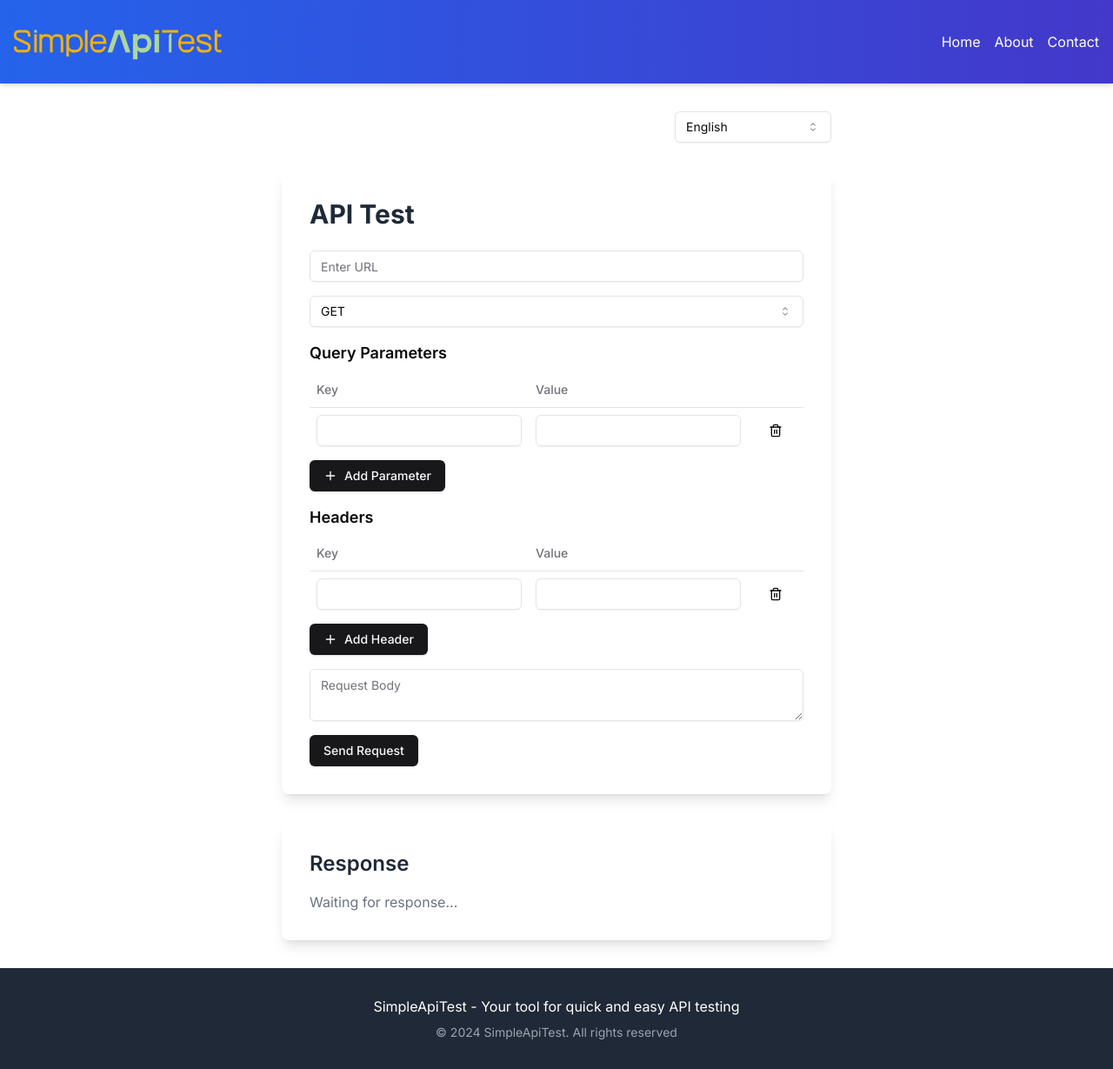
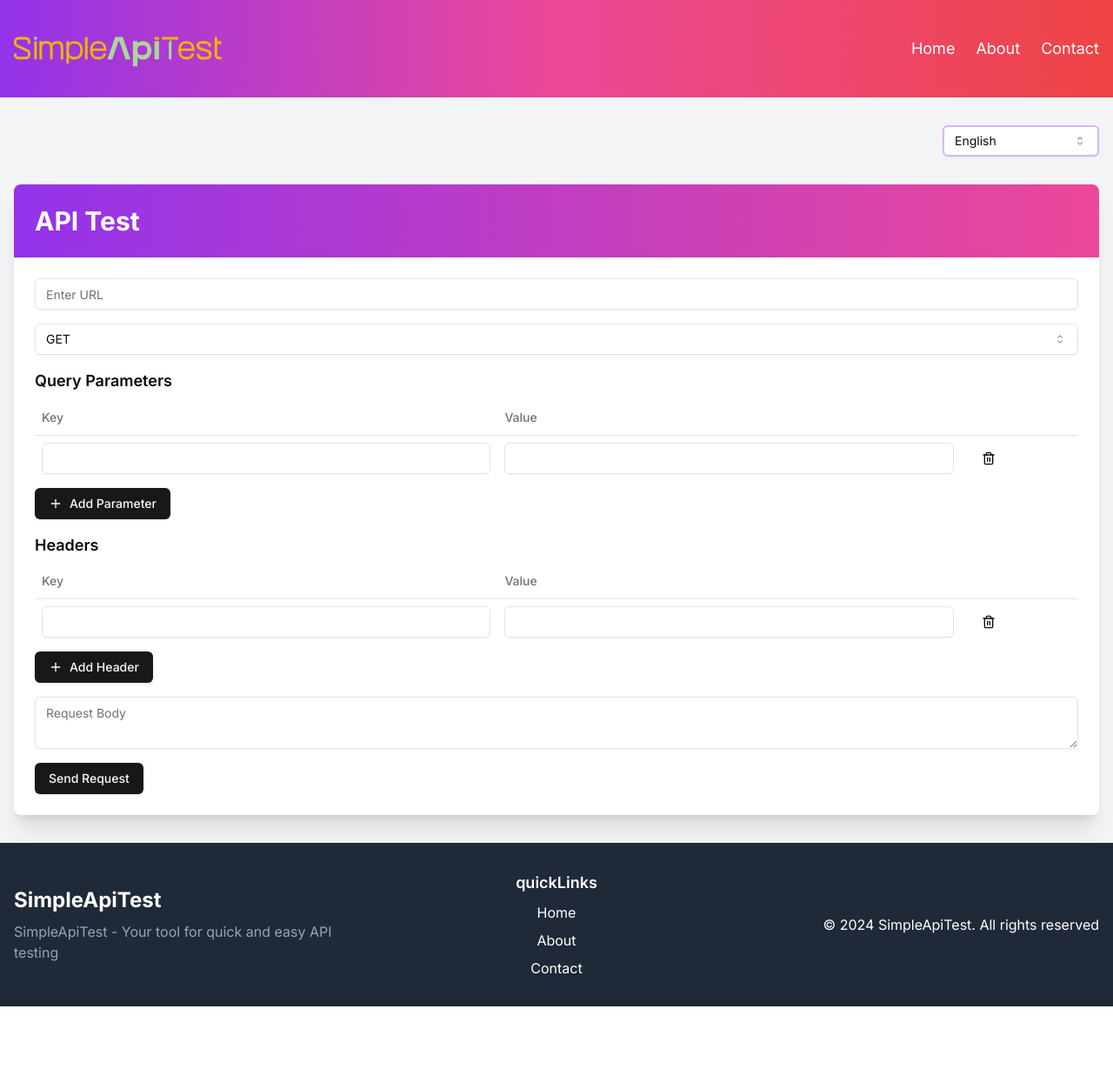
Before and after one commit to AlpsA233/simple-api-test, a Next.js app: page /en in a window 1280 px wide. Shown: the whole page at 87% size. After the commit the page ends 1157 px from the top, so only its background shows below. Built offline with nearby package versions, Linux system fonts and the light colour scheme.

Commit message:
:rainbow: beautify

```diff
--- a/src/app/[locale]/page.tsx
+++ b/src/app/[locale]/page.tsx
@@ -28,11 +28,11 @@ export default function Home({ params: { locale } }: { params: { locale: string
   }
 
   return (
-    <>
-      <main className="flex-1 flex flex-col p-8 max-w-6xl mx-auto">
+    <div className="min-h-screen bg-gray-100">
+      <main className="container mx-auto px-4 py-8">
         <div className="mb-8 flex justify-end">
           <Select value={language} onValueChange={handleLanguageChange}>
-            <SelectTrigger className="w-[180px] bg-white shadow-sm">
+            <SelectTrigger className="w-[180px] bg-white shadow-sm border-2 border-purple-300 focus:border-purple-500">
               <SelectValue placeholder={t('selectLanguage')} />
             </SelectTrigger>
             <SelectContent>
@@ -42,16 +42,26 @@ export default function Home({ params: { locale } }: { params: { locale: string
             </SelectContent>
           </Select>
         </div>
-        <div className="bg-white shadow-lg rounded-lg p-8 mb-8">
-          <h1 className="text-3xl font-bold mb-6 text-gray-800">{t('apiTestTitle')}</h1>
-          <RequestForm onResponse={setResponse} />
+        <div className="bg-white shadow-xl rounded-lg overflow-hidden">
+          <div className="bg-gradient-to-r from-purple-600 to-pink-500 p-6">
+            <h1 className="text-3xl font-bold text-white">{t('apiTestTitle')}</h1>
+          </div>
+          <div className="p-6">
+            <RequestForm onResponse={setResponse} />
+          </div>
         </div>
-        <div className="bg-white shadow-lg rounded-lg p-8">
-          <h2 className="text-2xl font-semibold mb-4 text-gray-800">{t('responseTitle')}</h2>
-          <ResponseDisplay response={response} />
-        </div>
+        {response && (
+          <div className="mt-8 bg-white shadow-xl rounded-lg overflow-hidden">
+            <div className="bg-gradient-to-r from-green-500 to-teal-500 p-6">
+              <h2 className="text-2xl font-semibold text-white">{t('responseTitle')}</h2>
+            </div>
+            <div className="p-6">
+              <ResponseDisplay response={response} />
+            </div>
+          </div>
+        )}
       </main>
       <Toaster />
-    </>
+    </div>
   )
 }
--- a/src/app/components/Footer.tsx
+++ b/src/app/components/Footer.tsx
@@ -3,10 +3,25 @@ import { useTranslations } from 'next-intl'
 export default function Footer() {
   const t = useTranslations()
   return (
-    <footer className="bg-gray-800 text-white py-8">
-      <div className="container mx-auto text-center">
-        <p className="mb-2">{t('footerText')}</p>
-        <p className="text-sm text-gray-400">&copy; {new Date().getFullYear()} SimpleApiTest. {t('allRightsReserved')}</p>
+    <footer className="bg-gray-800 text-white">
+      <div className="container mx-auto px-4 py-8">
+        <div className="flex flex-wrap justify-between items-center">
+          <div className="w-full md:w-1/3 text-center md:text-left mb-6 md:mb-0">
+            <h2 className="text-2xl font-bold mb-2">SimpleApiTest</h2>
+            <p className="text-gray-400">{t('footerText')}</p>
+          </div>
+          <div className="w-full md:w-1/3 text-center mb-6 md:mb-0">
+            <h3 className="text-lg font-semibold mb-2">{t('quickLinks')}</h3>
+            <ul className="space-y-2">
+              <li><a href="#" className="hover:text-purple-300 transition-colors">{t('home')}</a></li>
+              <li><a href="#" className="hover:text-purple-300 transition-colors">{t('about')}</a></li>
+              <li><a href="#" className="hover:text-purple-300 transition-colors">{t('contact')}</a></li>
+            </ul>
+          </div>
+          <div className="w-full md:w-1/3 text-center md:text-right">
+            <p>&copy; {new Date().getFullYear()} SimpleApiTest. {t('allRightsReserved')}</p>
+          </div>
+        </div>
       </div>
     </footer>
   )
--- a/src/app/components/Header.tsx
+++ b/src/app/components/Header.tsx
@@ -1,18 +1,19 @@
 import { useTranslations } from 'next-intl'
+import Link from 'next/link'
 
 export default function Header() {
   const t = useTranslations()
   return (
-    <header className="bg-gradient-to-r from-blue-600 to-indigo-700 p-4 shadow-md">
-      <div className="container mx-auto flex items-center justify-between">
-        <a className="flex items-center">
-          <img src="/logo.svg" alt="SimpleApiTest Logo"  className="w-60 h-16" />
-        </a>
+    <header className="bg-gradient-to-r from-purple-600 via-pink-500 to-red-500 text-white">
+      <div className="container mx-auto px-4 py-6 flex items-center justify-between">
+        <Link href="/" className="flex items-center space-x-2">
+          <img src="/logo.svg" alt="SimpleApiTest Logo" className="w-60 h-16" />
+        </Link>
         <nav>
-          <ul className="flex space-x-4 text-white">
-            <li><a href="#" className="hover:text-blue-200 transition-colors">{t('home')}</a></li>
-            <li><a href="#" className="hover:text-blue-200 transition-colors">{t('about')}</a></li>
-            <li><a href="#" className="hover:text-blue-200 transition-colors">{t('contact')}</a></li>
+          <ul className="flex space-x-6 text-lg">
+            <li><Link href="/" className="hover:text-yellow-300 transition-colors">{t('home')}</Link></li>
+            <li><Link href="/about" className="hover:text-yellow-300 transition-colors">{t('about')}</Link></li>
+            <li><Link href="/contact" className="hover:text-yellow-300 transition-colors">{t('contact')}</Link></li>
           </ul>
         </nav>
       </div>
--- a/tailwind.config.ts
+++ b/tailwind.config.ts
@@ -59,7 +59,27 @@ const config: Config = {
   				'3': 'hsl(var(--chart-3))',
   				'4': 'hsl(var(--chart-4))',
   				'5': 'hsl(var(--chart-5))'
-  			}
+  			},
+			  purple: {
+				300: '#d8b4fe',
+				500: '#a855f7',
+				600: '#9333ea',
+			  },
+			  pink: {
+				500: '#ec4899',
+			  },
+			  red: {
+				500: '#ef4444',
+			  },
+			  yellow: {
+				300: '#fde047',
+			  },
+			  green: {
+				500: '#22c55e',
+			  },
+			  teal: {
+				500: '#14b8a6',
+			  },
   		},
   		borderRadius: {
   			lg: 'var(--radius)',
```
